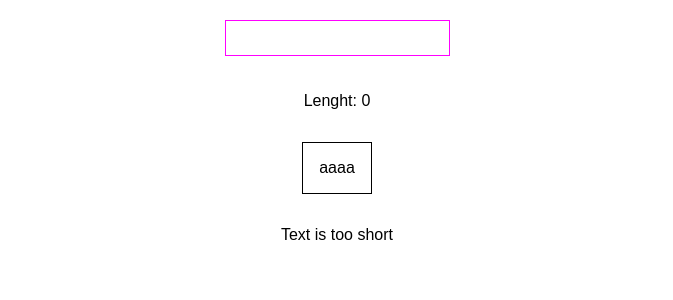
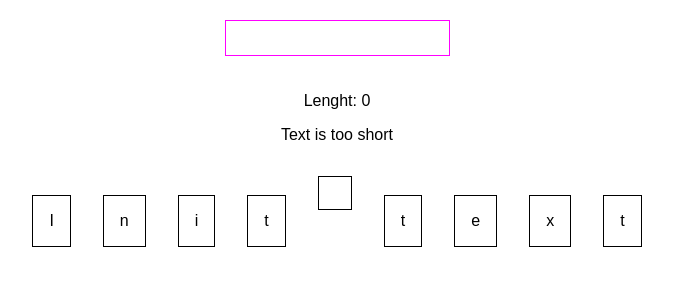
Before and after one commit to IrynaSribna/react-list-conditionals-assignment, a React (Create React App) app: page / in a window 1280 px wide. Shown: the top 300 px of the page, without its empty margins (303-976 px from the left). Built offline with nearby package versions, Linux system fonts and the light colour scheme.

Commit message:
Display each char of input string, delete chars on click

```diff
--- a/src/App.js
+++ b/src/App.js
@@ -6,11 +6,25 @@ import ValidationComponent from './ValidationComponent/ValidationComponent'
 
 class App extends Component {
   state = {
-    len: 0
+    len: 0,
+    text: 'Init text',
+    show: true
   }
 
-  inputHandler = (inputLenght) => {
-    this.setState({len: inputLenght})
+  inputHandler = (inputText) => {
+    const inputLength = inputText.length
+    this.setState(
+      {
+        len: inputLength,
+        text: inputText
+      })
+  }
+
+  deleteCharHandler = (char, charIndex) => {
+    const currentText = this.state.text
+    const updatedText = currentText.slice(0, charIndex)
+                        + currentText.slice(charIndex+1)
+    this.setState({text: updatedText, show: false})
   }
 
   render() {
@@ -21,16 +35,20 @@ class App extends Component {
       padding: '8px',
       margin: '20px'
     }
+    let seqT = this.state.text.split('');
+    return (
 
-    return (
       <div className="App">
         <input style={style} onChange={(event) =>
-          this.inputHandler(event.target.value.length)}
+          this.inputHandler(event.target.value)}
           type="text"/>
-        <p>{this.state.text}</p>
+
         <p>Lenght: {this.state.len}</p>
-        <CharComponent char="aaaa"/>
         <ValidationComponent textLength={this.state.len}/>
+        {seqT.map((ch, charIndex) =>
+          <CharComponent char={ch}
+            clicked={() => this.deleteCharHandler(ch, charIndex)}
+            key={charIndex}/>)}
       </div>
     );
   }
--- a/src/CharComponent/CharComponent.js
+++ b/src/CharComponent/CharComponent.js
@@ -10,7 +10,7 @@ const displayChar = (props) => {
       }
 
     return(
-        <p style={style}>{props.char}</p>
+        <p style={style} onClick={props.clicked}>{props.char}</p>
     )
 }
 
```
